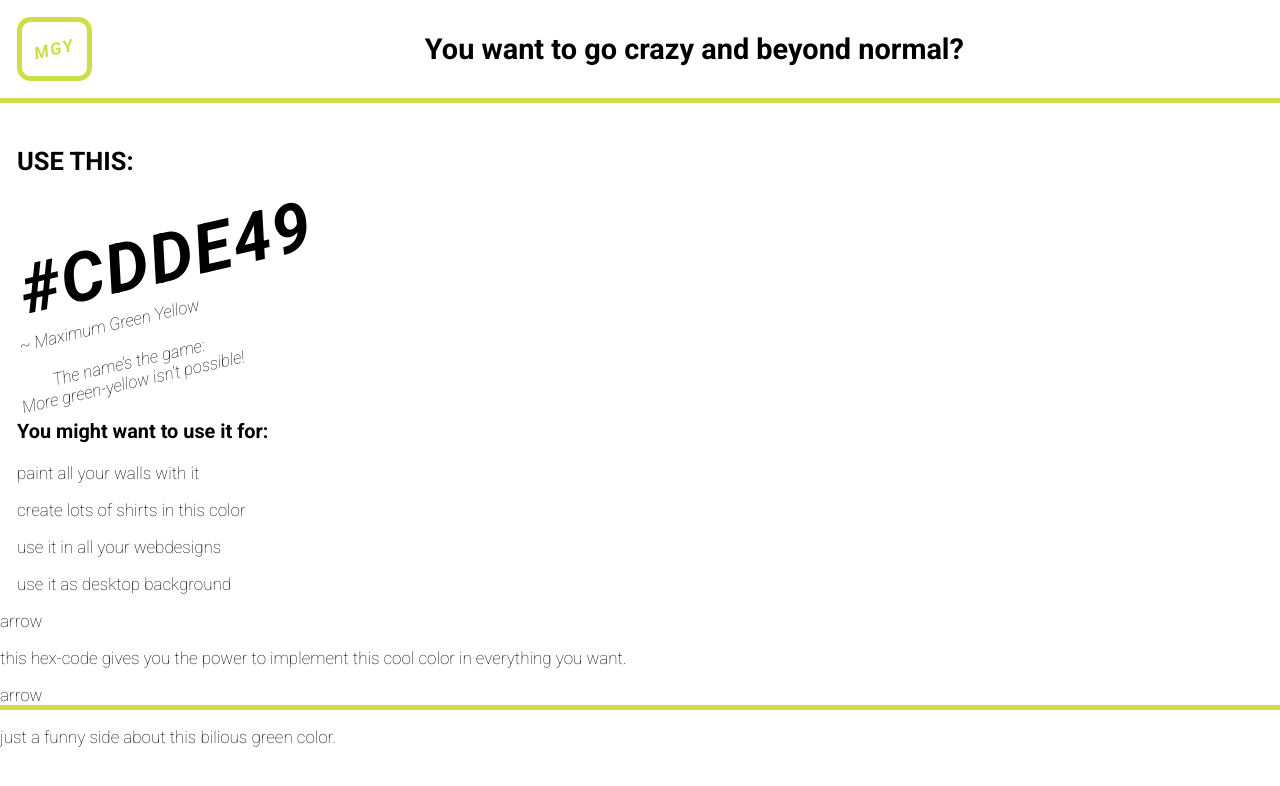
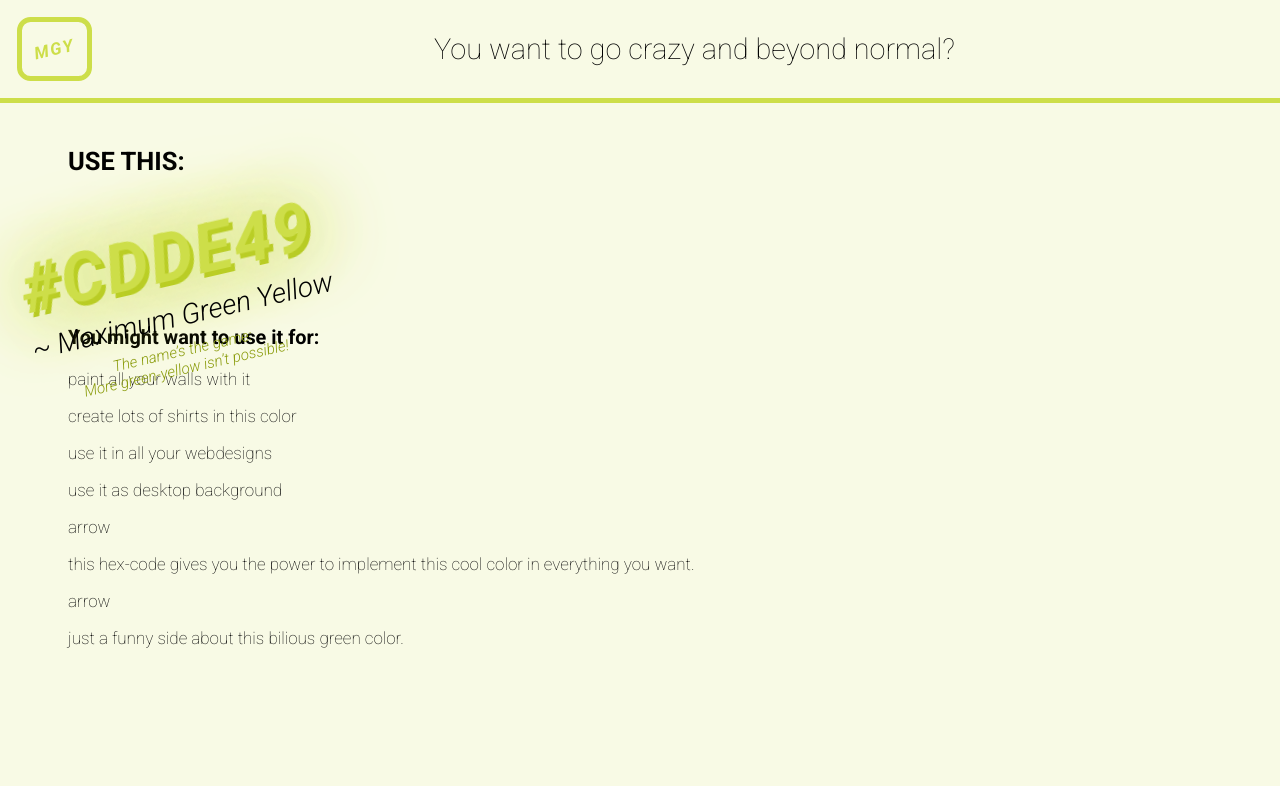
Before and after one commit to EeveeInGaa/maximun-green-yellow, a plain HTML site: page index.html in a window 1280 px wide. Drawn offline with Linux system fonts and the light colour scheme.

Commit message:
feat: final design of the hex-code

```diff
--- a/index.html
+++ b/index.html
@@ -9,8 +9,10 @@
     <link rel="stylesheet" href="style.css" />
     <link rel="preconnect" href="https://fonts.googleapis.com" />
     <link rel="preconnect" href="https://fonts.gstatic.com" crossorigin />
+    <link rel="preconnect" href="https://fonts.googleapis.com" />
+    <link rel="preconnect" href="https://fonts.gstatic.com" crossorigin />
     <link
-      href="https://fonts.googleapis.com/css2?family=Roboto:ital,wght@0,100;0,700;1,100;1,700&display=swap"
+      href="https://fonts.googleapis.com/css2?family=Roboto:ital,wght@0,100;0,700;1,100;1,300;1,700&display=swap"
       rel="stylesheet"
     />
     <title>MGY</title>
@@ -32,6 +34,7 @@
             ><i><p class="hex-code">#CDDE49</p></i></strong
           >
           <i><p class="hex-name">~ Maximum Green Yellow</p></i>
+          <div class="oval-blur"></div>
           <i
             ><p class="color-description">
               The name’s the game: <br />
--- a/style.css
+++ b/style.css
@@ -8,6 +8,7 @@
 
 body {
   margin: 0;
+  background-color: var(--background-color);
 }
 
 html {
@@ -41,7 +42,7 @@ header {
 }
 
 footer {
-  border-top: 0.3rem solid var(--prime-color);
+  _border-top: 0.3rem solid var(--prime-color);
 }
 
 /* Specific Stling */
@@ -63,11 +64,13 @@ footer {
   font-weight: bolder;
   transform: var(--rotation);
   letter-spacing: 0.1rem;
+  font-weight: 700;
 }
 
 .header-text {
   margin: auto;
   font-size: 1.7rem;
+  font-weight: 500;
 }
 
 /* Hex Code Styling */
@@ -78,7 +81,7 @@ footer {
 }
 
 .color-title {
-  margin: 2.5rem 1rem 2rem 1rem;
+  margin: 2.5rem 1rem 2rem 4rem;
 }
 
 .hex-code {
@@ -88,23 +91,44 @@ footer {
   letter-spacing: 0.15rem;
   display: inline-block;
   _outline: 1px solid var(--outline-color);
+  color: var(--prime-color);
+  filter: drop-shadow(0.2rem 0.3rem 0rem var(--shadow-color));
+  text-shadow: 0 0 80px var(--prime-color);
 }
 
 .hex-name {
-  transform: var(--rotation);
+  position: absolute;
+  transform: var(--rotation) translateX(15px) translateY(-13px);
   margin: 0.5rem 1rem;
   display: inline-block;
   _outline: 1px solid var(--outline-color);
+  font-size: 1.65rem;
+  font-weight: 500;
 }
 
 .color-description {
-  transform: var(--rotation);
+  position: absolute;
+  transform: var(--rotation) translateX(55px) translateY(40px);
   margin: 0.5rem 1rem;
   display: inline-block;
   text-align: center;
   _outline: 1px solid var(--outline-color);
+  color: var(--text-highlight-color);
+  font-size: 0.9rem;
 }
 
+/* Todo Styling */
+
 .todo {
-  margin: 1rem;
+  margin-left: 4rem;
 }
+
+/* Other */
+
+.description {
+  margin-left: 4rem;
+}
+
+.footer-text {
+  margin-left: 4rem;
+}
```
